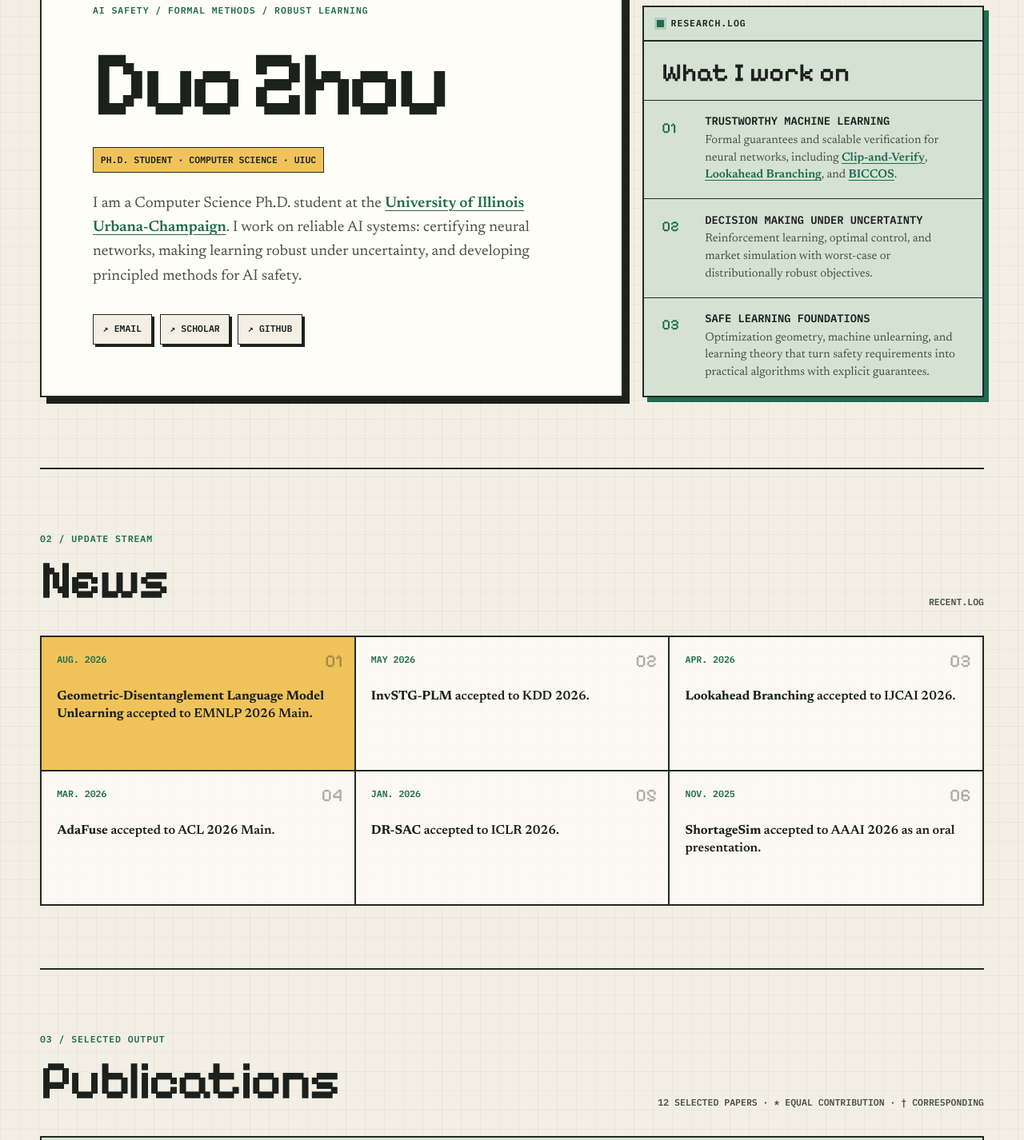
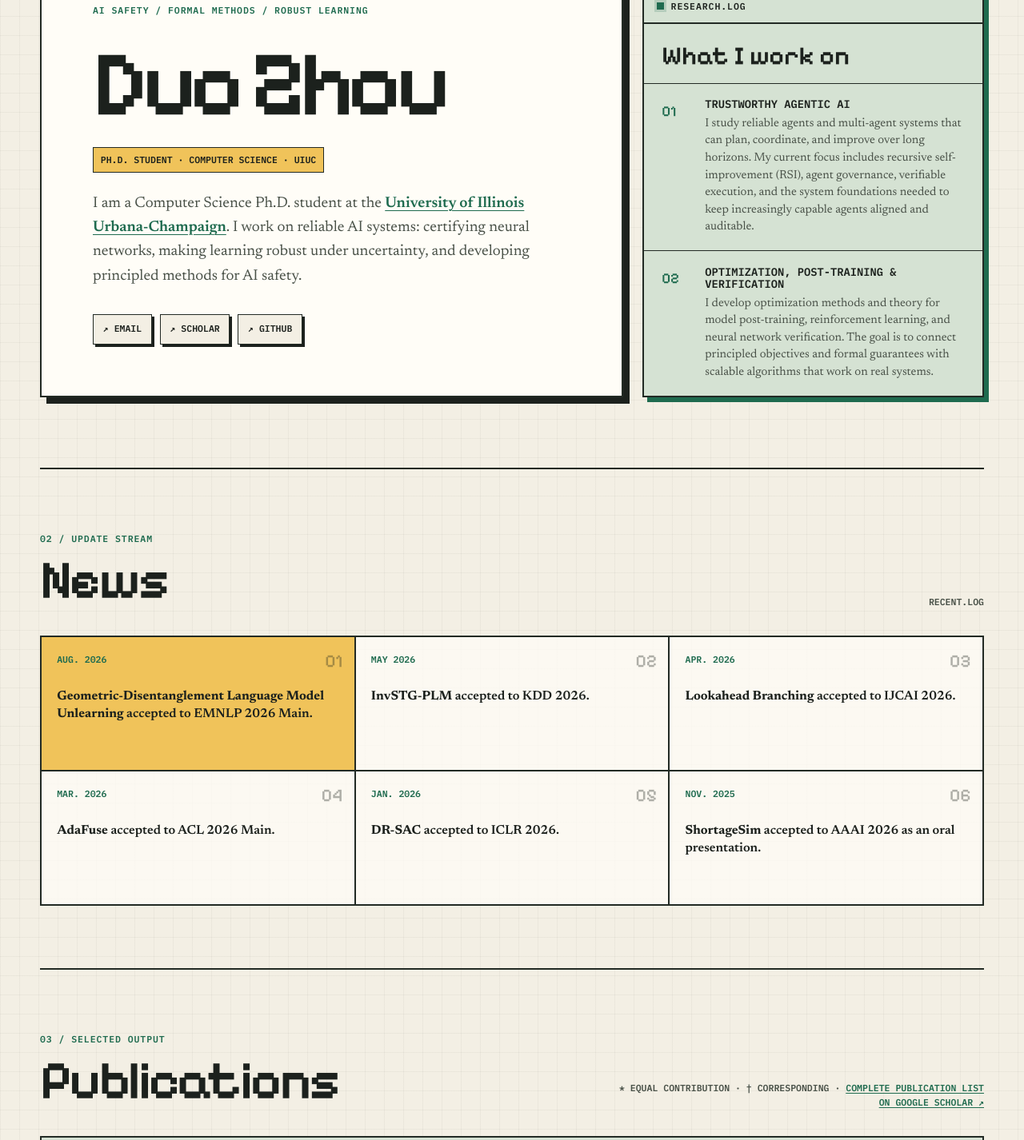
Before and after one commit to Lemutisme/Lemutisme.github.io, a Vue app: page / in a window 1280 px wide. Shown: the part 220-1646 px from the top of the page at 80% size. Built offline with nearby package versions, Linux system fonts and the light colour scheme.

Commit message:
Refine research focus and Scholar publication link

```diff
--- a/src/App.vue
+++ b/src/App.vue
@@ -83,7 +83,14 @@
             <p class="section-index">03 / SELECTED OUTPUT</p>
             <h2 id="papers-title">Publications</h2>
           </div>
-          <p class="heading-note">{{ publications.length }} selected papers · * equal contribution · † corresponding</p>
+          <p class="heading-note">
+            * equal contribution · † corresponding ·
+            <a
+              href="https://scholar.google.com/citations?user=QnBzRsIAAAAJ&hl=en"
+              target="_blank"
+              rel="noopener"
+            >Complete publication list on Google Scholar ↗</a>
+          </p>
         </div>
 
         <div class="publication-list">
--- a/src/data.js
+++ b/src/data.js
@@ -4,18 +4,13 @@ export const profileData = {
   researchInterests: [
     {
       code: '01',
-      title: 'Trustworthy Machine Learning',
-      description: `Formal guarantees and scalable verification for neural networks, including <a href="https://neurips.cc/virtual/2025/poster/118862" target="_blank" rel="noopener">Clip-and-Verify</a>, <a href="https://openreview.net/forum?id=lX9Eto4L1O" target="_blank" rel="noopener">Lookahead Branching</a>, and <a href="https://proceedings.neurips.cc/paper_files/paper/2024/hash/33d93e4dc57453e7667b20f62e7c0681-Abstract-Conference.html" target="_blank" rel="noopener">BICCOS</a>.`,
+      title: 'Trustworthy Agentic AI',
+      description: `I study reliable agents and multi-agent systems that can plan, coordinate, and improve over long horizons. My current focus includes recursive self-improvement (RSI), agent governance, verifiable execution, and the system foundations needed to keep increasingly capable agents aligned and auditable.`,
     },
     {
       code: '02',
-      title: 'Decision Making Under Uncertainty',
-      description: `Reinforcement learning, optimal control, and market simulation with worst-case or distributionally robust objectives.`,
-    },
-    {
-      code: '03',
-      title: 'Safe Learning Foundations',
-      description: `Optimization geometry, machine unlearning, and learning theory that turn safety requirements into practical algorithms with explicit guarantees.`,
+      title: 'Optimization, Post-Training & Verification',
+      description: `I develop optimization methods and theory for model post-training, reinforcement learning, and neural network verification. The goal is to connect principled objectives and formal guarantees with scalable algorithms that work on real systems.`,
     },
   ],
   links: [
--- a/src/style.css
+++ b/src/style.css
@@ -237,6 +237,7 @@ h1 {
 .section-index { margin-bottom: 0.35rem; color: var(--green); }
 .section-heading h2 { font-family: var(--display); font-size: clamp(2.4rem, 6vw, 4.2rem); letter-spacing: -0.04em; }
 .heading-note { max-width: 470px; color: var(--ink-soft); letter-spacing: 0; text-align: right; }
+.heading-note a { color: var(--green); font-weight: 600; }
 
 .news-grid {
   display: grid;
```
